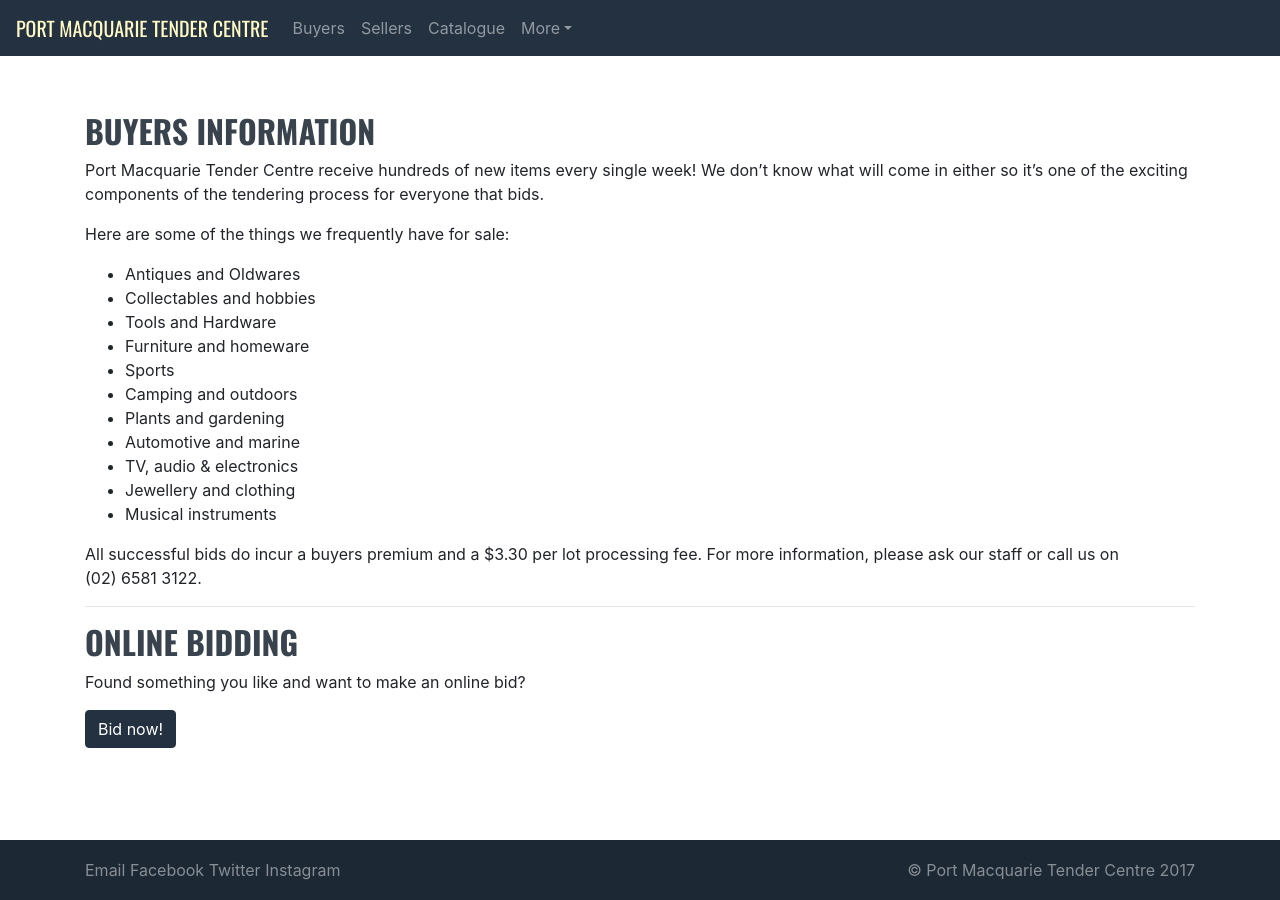
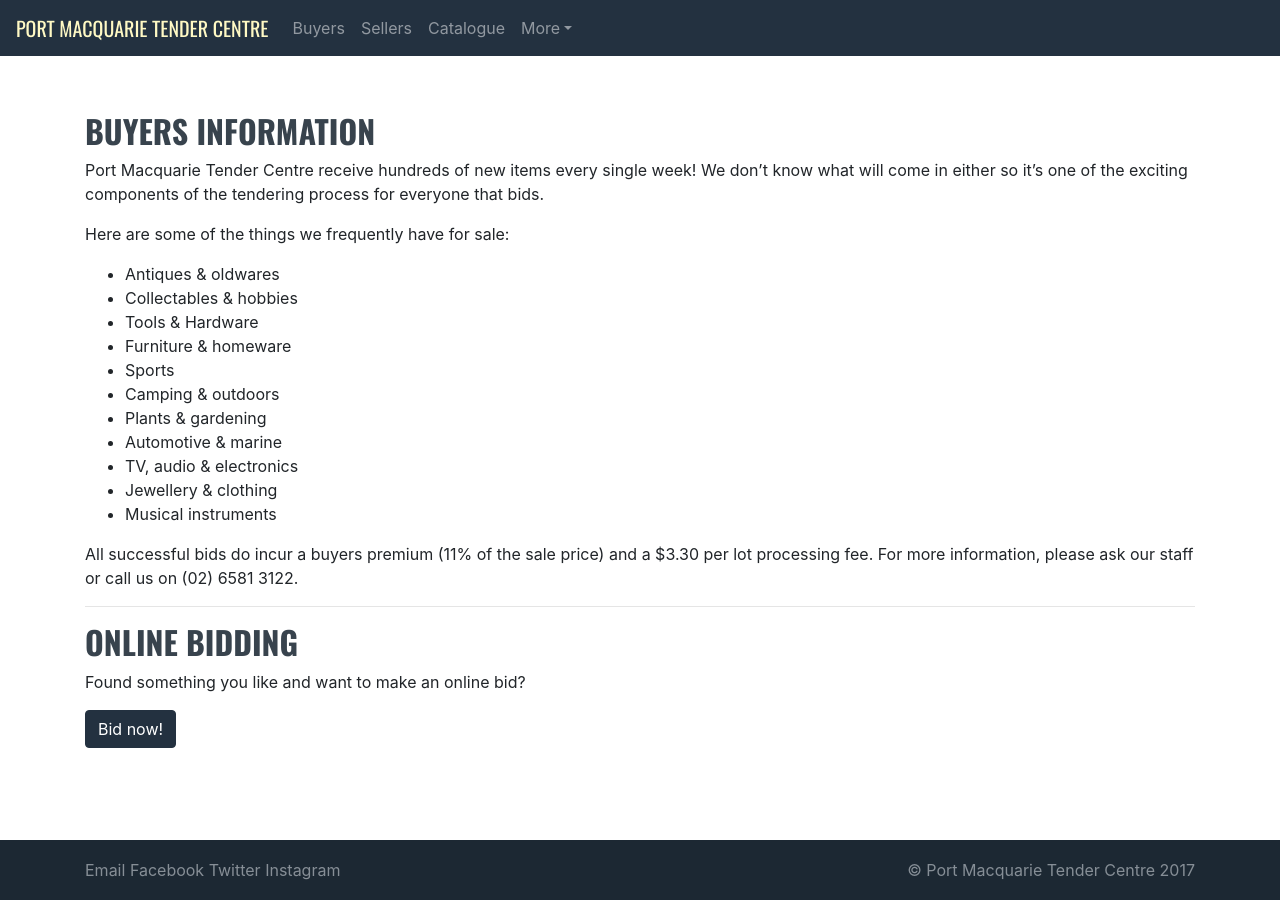
Before and after one commit to tendercentre/tendercentre.github.io, a Jekyll site: the page built from buyers.md, in a window 1280 px wide. Built offline with Jekyll 4.4.1, drawn with Linux system fonts in a browser that asks for light colours; nearby versions of some CDN libraries.

Commit message:
Updated Jekyll with bundler and edited buyers.md

```diff
--- a/buyers.md
+++ b/buyers.md
@@ -10,19 +10,19 @@ Port Macquarie Tender Centre receive hundreds of new items every single week! We
 
 Here are some of the things we frequently have for sale:
 
-* Antiques and Oldwares
-* Collectables and hobbies
-* Tools and Hardware
-* Furniture and homeware
+* Antiques & oldwares
+* Collectables & hobbies
+* Tools & Hardware
+* Furniture & homeware
 * Sports
-* Camping and outdoors
-* Plants and gardening
-* Automotive and marine
+* Camping & outdoors
+* Plants & gardening
+* Automotive & marine
 * TV, audio & electronics
-* Jewellery and clothing
+* Jewellery & clothing
 * Musical instruments
 
-All successful bids do incur a buyers premium and a $3.30 per lot processing fee. For more information, please ask our staff or call us on (02)&nbsp;6581&nbsp;3122.
+All successful bids do incur a buyers premium (11% of the sale price) and a $3.30 per lot processing fee. For more information, please ask our staff or call us on (02)&nbsp;6581&nbsp;3122.
 
 ---
 
```
Also changed, not shown: Gemfile.lock.
